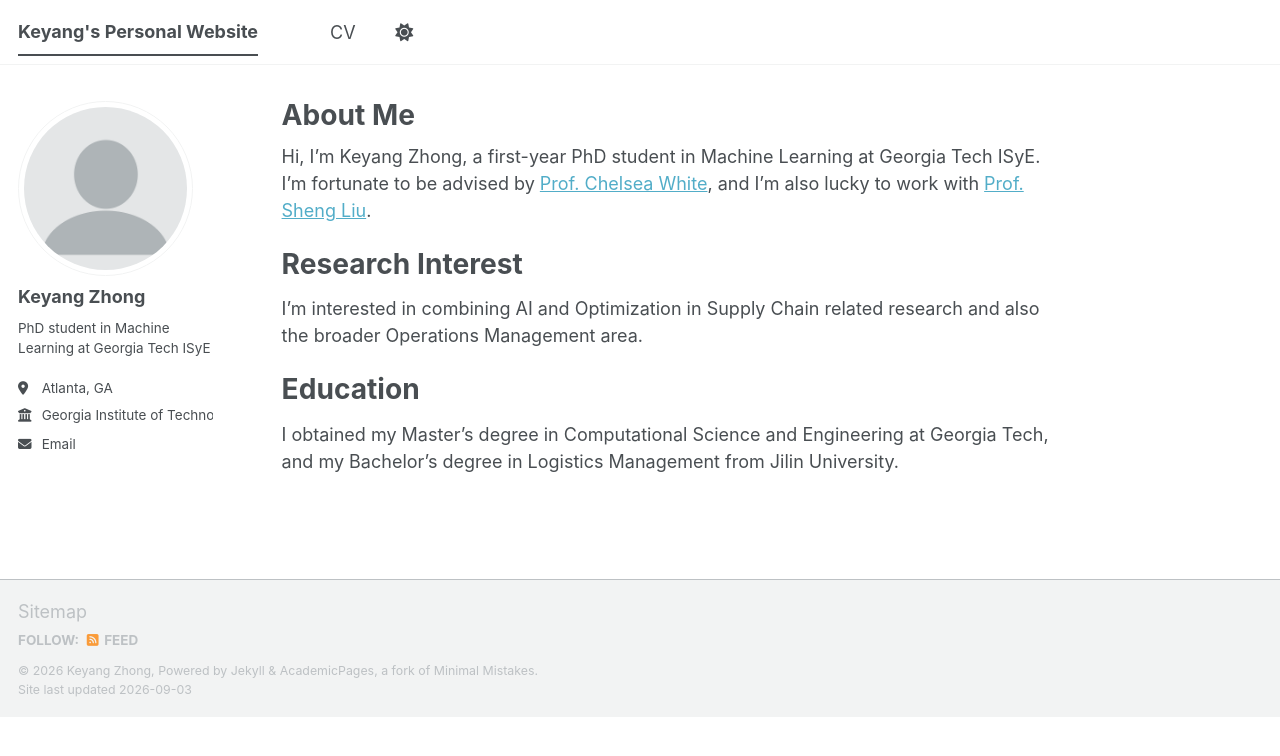
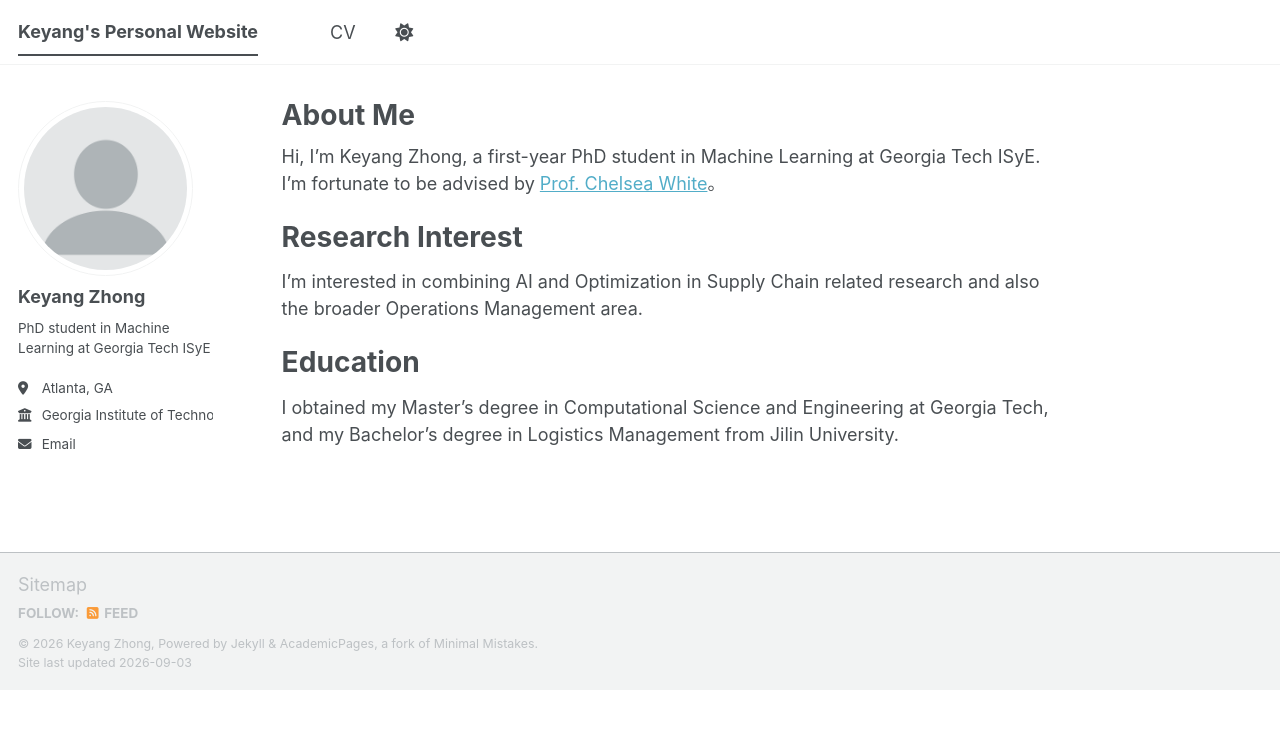
Before and after one commit to Alfredkkk/Alfredkkk.github.io, a Jekyll site: the page built from _pages/about.md, in a window 1280 px wide. Shown: the top 756 px of the page. Built offline with Jekyll 4.4.1, drawn with Linux system fonts in a browser that asks for light colours; a script bundle is joined from its source files by our own code; library files that are not in the unit come from our copies.

Commit message:
modification

```diff
--- a/_pages/about.md
+++ b/_pages/about.md
@@ -7,7 +7,7 @@ redirect_from:
   - /about.html
 ---
 
-Hi, I'm Keyang Zhong, a first-year PhD student in Machine Learning at Georgia Tech ISyE. I'm fortunate to be advised by [Prof. Chelsea White](https://www.isye.gatech.edu/users/chelsea-white), and I'm also lucky to work with [Prof. Sheng Liu](https://sites.google.com/site/thushengliu/home?authuser=0).
+Hi, I'm Keyang Zhong, a first-year PhD student in Machine Learning at Georgia Tech ISyE. I'm fortunate to be advised by [Prof. Chelsea White](https://www.isye.gatech.edu/users/chelsea-white)。
 
 Research Interest
 ======
```
